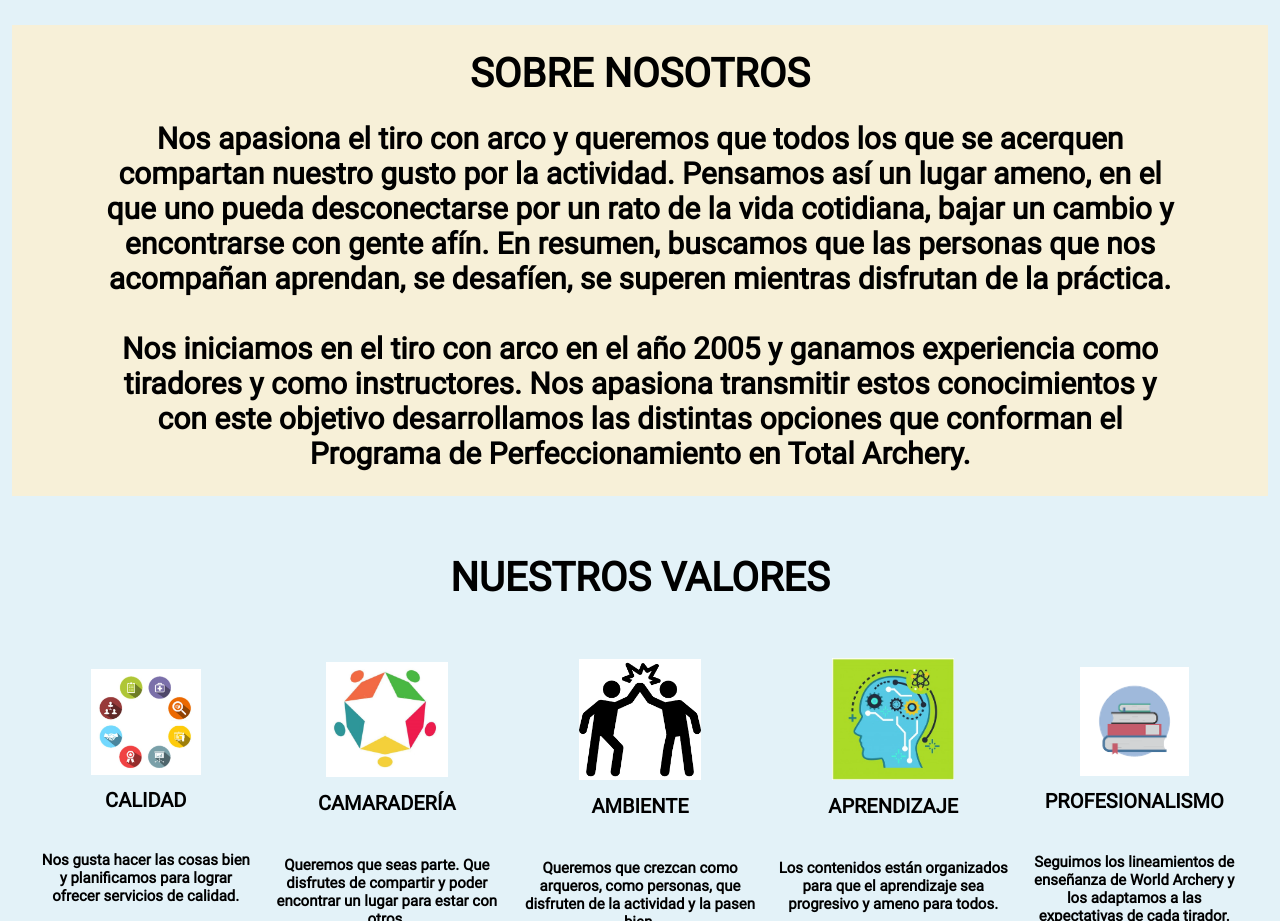
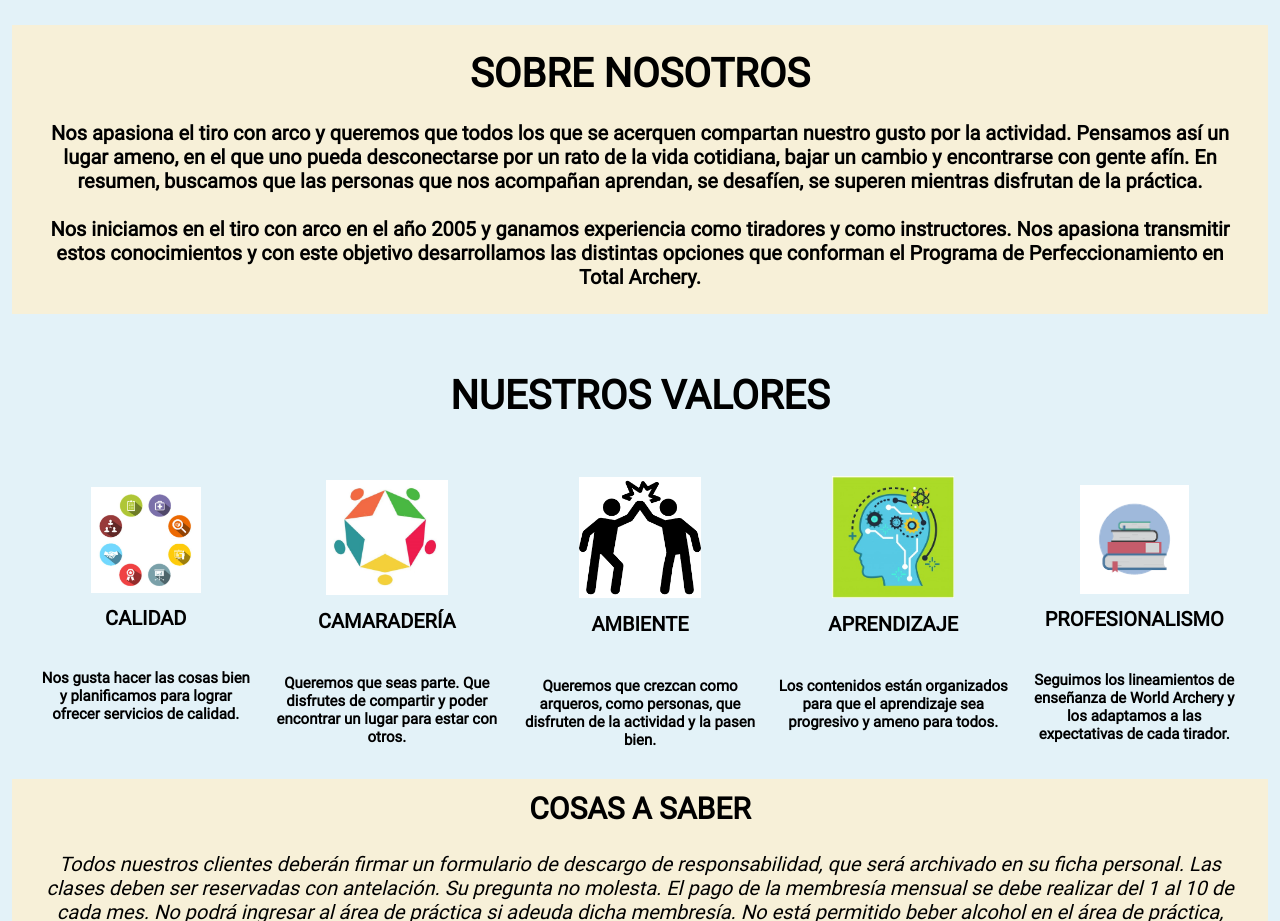
Before and after one commit to cesarcampos643/38010, a plain HTML site: page index.html in a window 1280 px wide. Shown: the part 1424-2345 px from the top of the page. Drawn offline with Linux system fonts and the light colour scheme.

Commit message:
cambios en tamaño de letra

```diff
--- a/css/estilo.css
+++ b/css/estilo.css
@@ -282,8 +282,7 @@
     }
 
     .main_sobreNosotros_descripcion {
-        font-size:3rem;
-        padding: 0% 5%;
+        font-size:2rem;
     }
 
     .main_tituloSeccion_valores {
```
